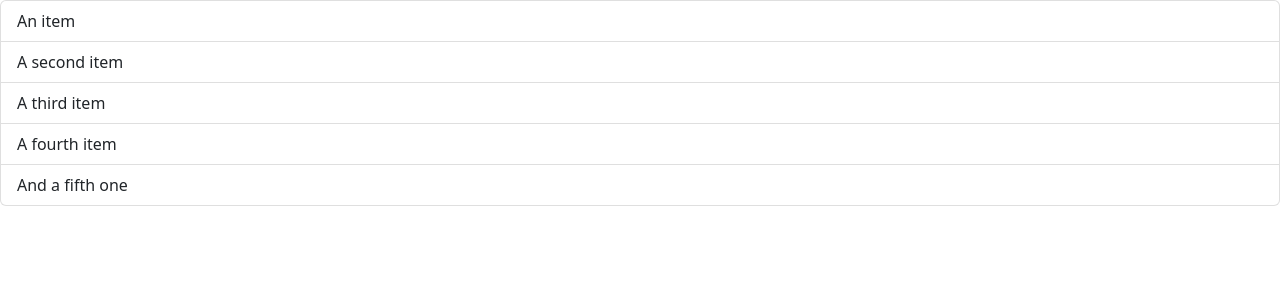
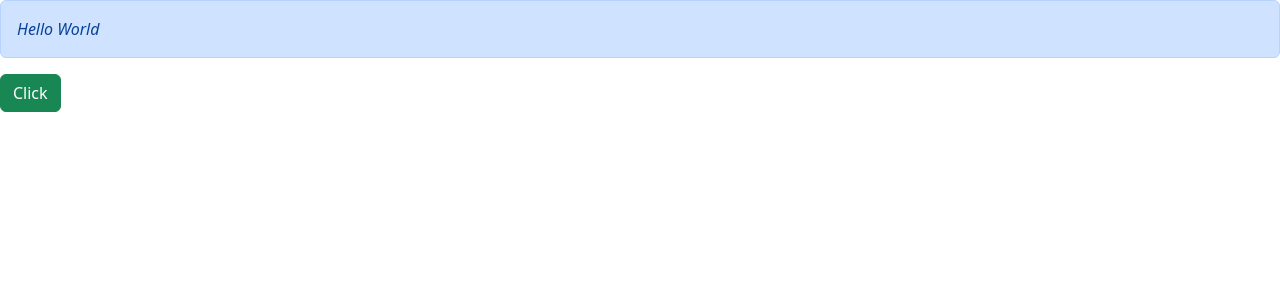
Before and after one commit to Kingcedru/ReactTypescript, a React (Vite) app: page / in a window 1280 px wide. Shown: the top 300 px of the page. Built offline with nearby package versions, Linux system fonts and the light colour scheme.

Commit message:
adding a button and doing exercise 1

```diff
--- a/src/App.tsx
+++ b/src/App.tsx
@@ -1,15 +1,12 @@
-
-import './App.css'
-import Message from './Message'
-import ListGroup from './components/ListGroup'
+import "./App.css";
+import Alert from "./components/Alert";
 
 function App() {
-
   return (
     <>
-      <ListGroup/>
+      <Alert><i>Hello World</i></Alert>
     </>
-  )
+  );
 }
 
-export default App
+export default App;
--- /dev/null
+++ b/src/components/Alert.tsx
@@ -0,0 +1,19 @@
+import { ReactNode } from "react"
+import Button from "./Exercise1";
+
+interface prop{
+  children: ReactNode;
+}
+
+function Alert({children}:prop) {
+  return (
+    <div>
+      <div className="alert alert-primary">
+        {children}
+      </div>
+      <Button>Click</Button>
+    </div>
+  )
+}
+
+export default Alert
--- /dev/null
+++ b/src/components/Exercise1.tsx
@@ -0,0 +1,12 @@
+interface props{
+    color?: string;
+    children: string;
+}
+
+function Button({color='btn-success',children}:props) {
+  return (
+    <button type="button" onClick={()=>console.log(color)} className={`btn ${color}`}>{children}</button>
+  )
+}
+
+export default Button
```
